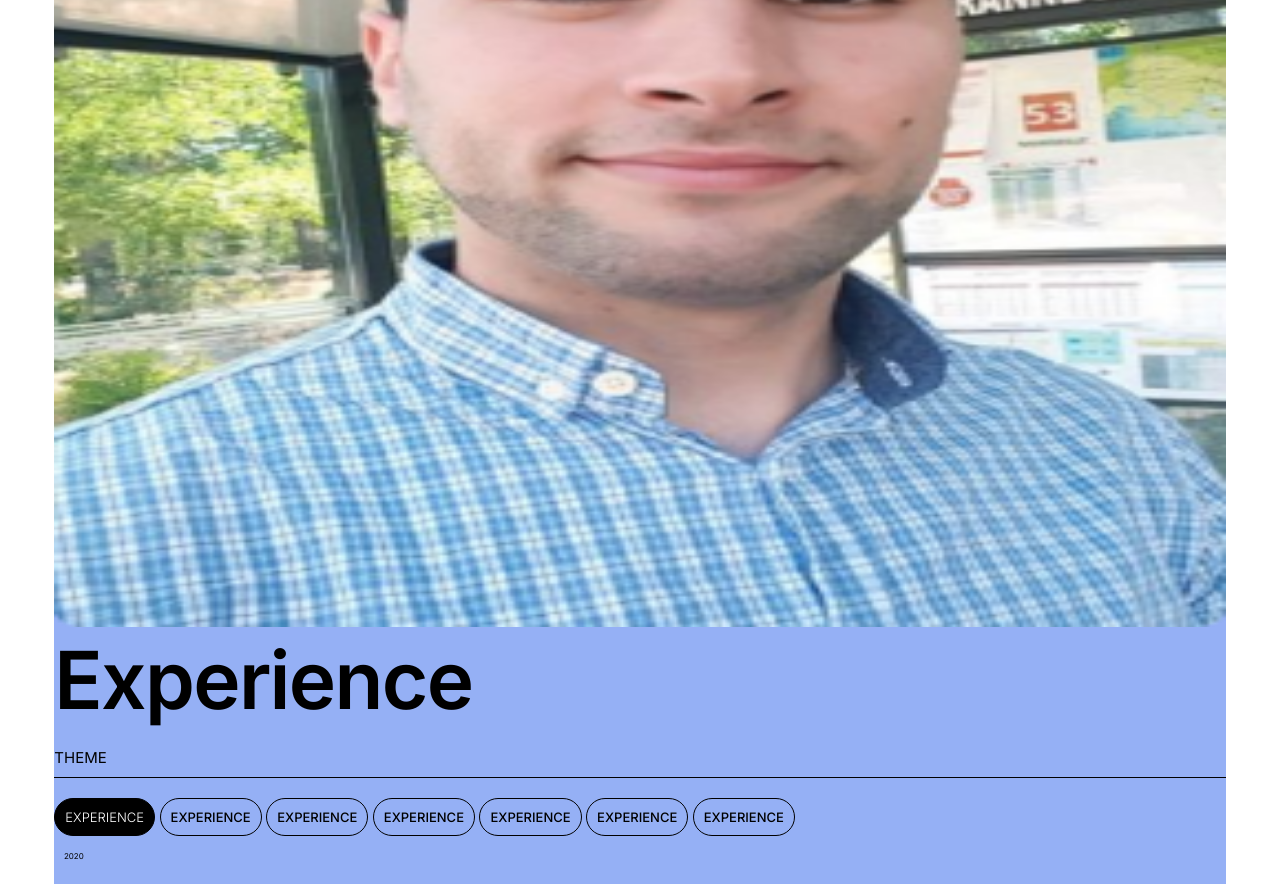
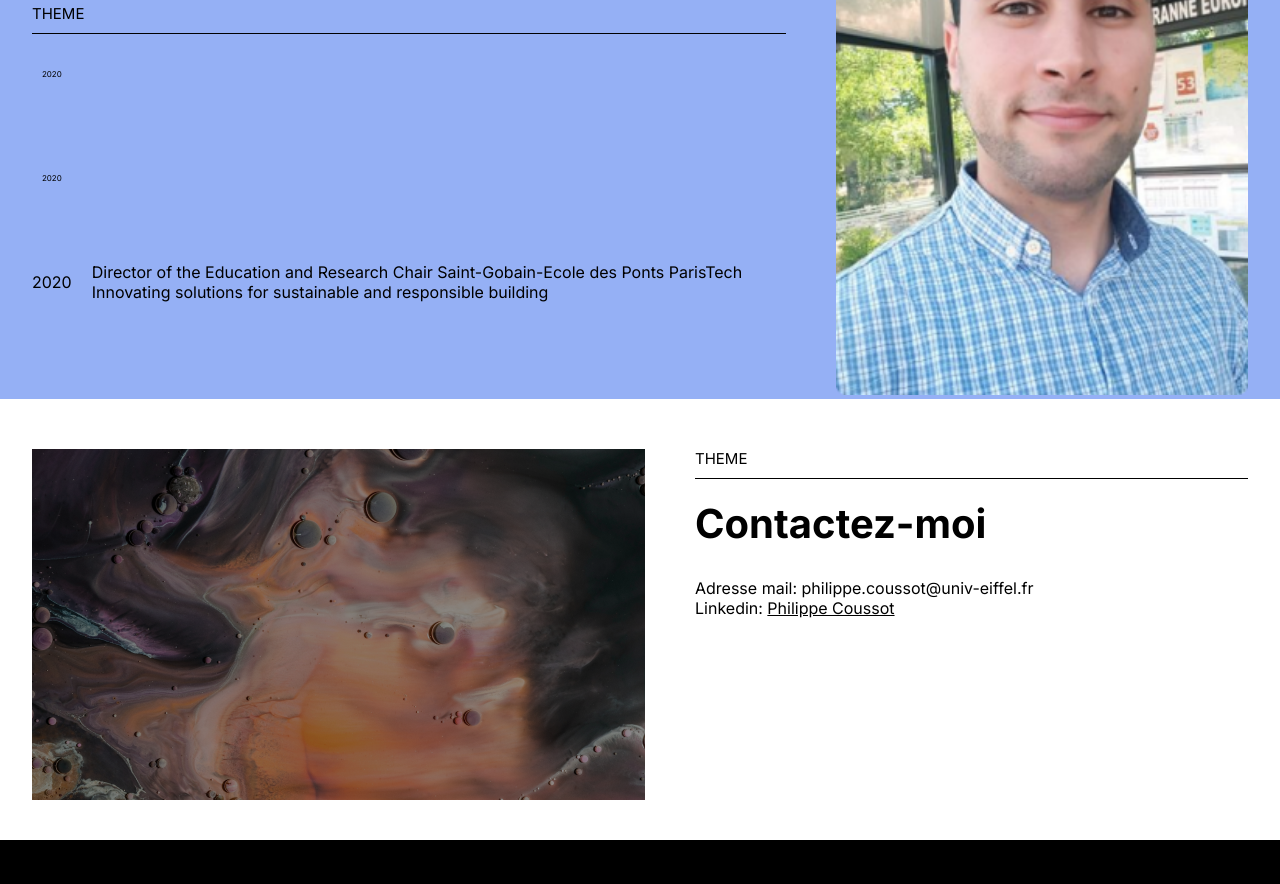
Before and after one commit to iLnsiC/PhilippeCoussot, a plain HTML site: page contact.html in a window 1280 px wide. Shown: the part 375-1259 px from the top of the page. Drawn offline with nearby package versions, Linux system fonts and the light colour scheme.

Commit message:
[WIP] Contact desktop

```diff
--- a/CSS/contact.css
+++ b/CSS/contact.css
@@ -2,13 +2,18 @@
     background-color: var(--main-bg-blue);
     margin-top: 10px;
 }
+.experience-options-desktop{
+    display: none;
+}
 .profile-picture {
     width: 100%;
-    aspect-ratio: 9/7;
-
+    aspect-ratio: 1/1.0025;
+    object-fit: cover;
+    object-position: top;
 }
 .experience-options button {
     margin-bottom: 10px;
+    margin-right: 10px;
 }
 .swiper-experience{
     height: 300px;
@@ -25,9 +30,60 @@
 }
 .contact-picture{
     width: 100%;
-    height: 400px;
+    aspect-ratio: 9/11;
     object-fit: cover;
 }
 .contact-content article {
     margin-bottom: 50px;
 }
+
+
+/*******************************************************************
+                              DESKTOP VERSION
+*******************************************************************/
+
+@media screen and (min-width: 800px) {
+    #experience .wrapper{
+        display: flex;
+        flex-direction: row-reverse;
+        gap: 50px;
+        align-items: center;
+    }
+    .experience-options-desktop{
+        display: block;
+        margin-top: 50px;
+        display: flex;
+        flex-direction: column;
+        gap: 10px;
+    }
+    .profile-picture-wrapper {
+        width: 50vw;
+        min-width: 300px;
+        max-width: 450px;
+    }
+    .profile-picture {
+        width: 100%;
+        aspect-ratio: auto;
+    }
+    #experience .experience-options {
+        display: none;
+    }
+
+    #contact{
+        display: flex;
+        flex-direction: row-reverse;
+        gap: 50px;
+        justify-content: space-between;
+    }
+    #contact > * {
+        flex: 1;
+    }
+    .contact-content{
+        min-width: 400px;
+    }
+    .contact-picture{
+        width: auto;
+        aspect-ratio: auto;
+        object-fit: cover;
+    }
+}
--- a/contact.html
+++ b/contact.html
@@ -35,12 +35,9 @@
       </nav>
       <div id="hero-banner"></div>
     </header>
-    <main class="wrapper">
-      <section id="experience">
-        <img class="profile-picture" src="assets/people/Hicham.png" alt="photo-Philippe-Coussot" width="300">
-        <div class="experience-header padded-align">
-          <h1 class="main-title">Experience</h1>
-          <h3 class="theme section-theme">Theme</h3>
+    <main>
+      <div class="experience-options-desktop wrapper">
+        <h3 class="theme">A propos de moi</h3>
         <div class="experience-options">
           <button class="main-btn active">Experience</button>
           <button class="main-btn">Experience</button>
@@ -51,7 +48,25 @@
           <button class="main-btn">Experience</button>
         </div>
       </div>
-
+      <section id="experience">
+        <div class="wrapper">
+          <div class="profile-picture-wrapper">
+            <img class="profile-picture" src="assets/people/Hicham.png" alt="photo-Philippe-Coussot" width="300">
+          </div>
+          <div class="experience-wrapper">
+            <div class="experience-header padded-align">
+              <h1 class="main-title">Experience</h1>
+              <h3 class="theme section-theme">theme</h3>
+              <div class="experience-options">
+                <button class="main-btn active">Experience</button>
+                <button class="main-btn">Experience</button>
+                <button class="main-btn">Experience</button>
+                <button class="main-btn">Experience</button>
+                <button class="main-btn">Experience</button>
+                <button class="main-btn">Experience</button>
+                <button class="main-btn">Experience</button>
+              </div>
+            </div>
             <div class="experience-content padded-align">
               <div class="swiper-experience">
                 <div class="swiper-wrapper">
@@ -114,11 +129,14 @@
                 </div>
               </div>
             </div>
+          </div>
+        </div>
+
       </section>
-      <section id="contact" class="padded-align">
+      <section id="contact" class="padded-align wrapper">
+        <div class="contact-content">
           <h3 class="theme section-theme">Theme</h3>
           <h2 class="title-section">Contactez-moi</h2>
-        <div class="contact-content">
           <article>
             <p>
               Adresse mail:
@@ -136,8 +154,8 @@
               >
             </p>
           </article>
-          <img class="contact-picture" src="assets/header-2.png" alt="photo-contact" width="300">
         </div>
+        <img class="contact-picture" src="assets/art.png" alt="photo-contact" width="300">
       </section>
     </main>
     <footer>
--- a/script.js
+++ b/script.js
@@ -14,6 +14,9 @@ function toggleSearchBar(state) {
 const swiper = new Swiper(".swiper", {
   direction: "horizontal",
   loop: true,
+  grabCursor: true,
+  slideToClickedSlide: true,
+  roundLengths: true,
   navigation: {
     nextEl: ".swiper-btn-next",
     prevEl: ".swiper-btn-prev",
@@ -38,6 +41,9 @@ const swiper = new Swiper(".swiper", {
 const swiperLogo = new Swiper(".swiper-logo", {
   direction: "horizontal",
   slidesPerView: 4,
+  grabCursor: true,
+  slideToClickedSlide: true,
+  roundLengths: true,
   breakpoints: {
     800: {
       slidesPerView: 7,
@@ -61,6 +67,9 @@ const swiperPeople = new Swiper(".swiper-people", {
   loop: true,
   parallax: true,
   centeredSlides: true,
+  grabCursor: true,
+  roundLengths: true,
+  slideToClickedSlide: true,
   navigation: {
     nextEl: ".swiper-btn-next",
     prevEl: ".swiper-btn-prev",
@@ -88,6 +97,10 @@ const swiperExperience = new Swiper(".swiper-experience", {
   loop: true,
   parallax: true,
   centeredSlides: true,
+  setWrapperSize: true,
+  roundLengths: true,
+  grabCursor: true,
+  slideToClickedSlide: true,
   keyboard: {
     enabled: true,
     onlyInViewport: true,
@@ -97,6 +110,12 @@ const swiperExperience = new Swiper(".swiper-experience", {
     1: {
       slidesPerView: 5,
       spaceBetween: 10,
+      height: 300,
+    },
+    800: {
+      slidesPerView: 5,
+      spaceBetween: 10,
+      height: 510,
     },
   },
 });
--- a/style.css
+++ b/style.css
@@ -100,6 +100,9 @@ button {
   margin-bottom: 20px;
 }
 
+.social-link {
+  text-decoration: underline;
+}
 /*******************************************************************
                               SWIPER
 *******************************************************************/
@@ -264,9 +267,6 @@ footer {
   font-weight: 200;
   margin-bottom: 5px;
 }
-.f-logo .social-link {
-  text-decoration: underline;
-}
 
 /*******************************************************************
                               DESKTOP VERSION
```
Also changed, not shown: assets/art.png (added). Lines whose indentation alone changed are shown as unchanged.
